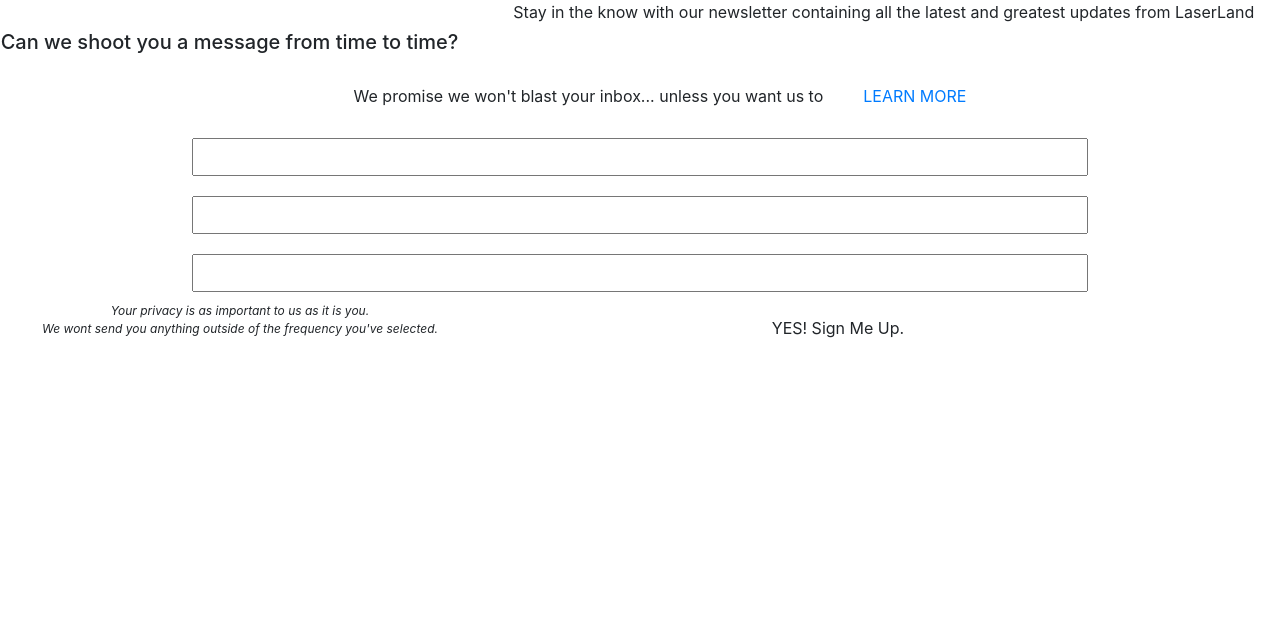
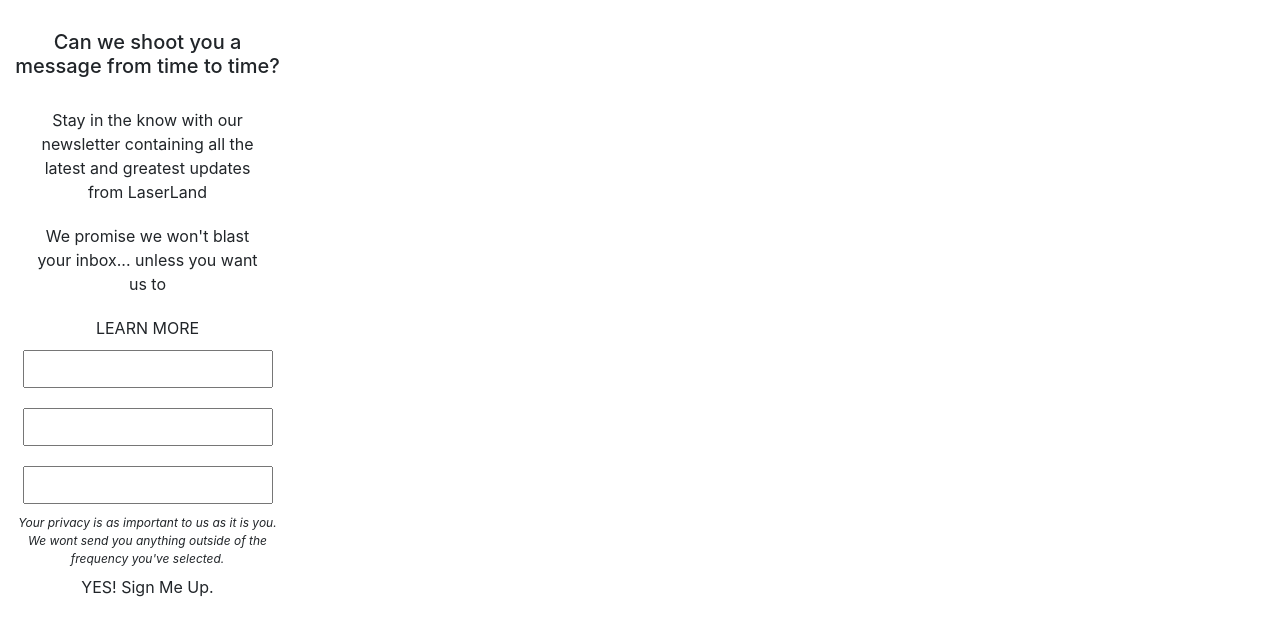
Before and after one commit to csgill32/lasertag, a Django app: page / in a window 1280 px wide. Shown: the top 636 px of the page. Run offline with Django 3.2, Linux system fonts and the light colour scheme; some libraries are stand-ins or nearby versions.

Commit message:
styling refined, learn more modal added.

```diff
--- a/main_app/static/css/styles.css
+++ b/main_app/static/css/styles.css
@@ -6,10 +6,21 @@
     border-bottom: 1px solid #ddd;
     padding: 15px;
 } */
+* {
+    box-sizing: border-box;
+    margin: 0 auto;
+}
+
+.home__section {
+    max-width: 325px;
+    display: flex;
+    justify-content: center;
+}
 
 .header {
     display: flex;
     justify-content: center;
+    padding: 0 10px;
 }
 
 .subheader {
@@ -33,25 +44,15 @@
     margin-bottom: auto;
 }
 
-#id_first_name {
-    width: 70vw;
+#id_first_name, #id_last_name, #id_email  {
+    width: 250px;
     margin: 10px auto;
     padding: 5px 10px;
 }
 
-#id_last_name {
-    width: 70vw;
-    margin: 10px auto;
-    padding: 5px 10px;
-}
-
-#id_email {
-    width: 70vw;
-    margin: 10px auto;
-    padding: 5px 10px;
-}
 
 .footer {
+    max-width: 325px;
     display: flex;
     justify-content: center;
 }
@@ -60,11 +61,12 @@
     text-align: center;
     font-size: 12px;
     font-style: italic;
+    margin: 0 15px;
 }
 
 .sign__up {
     margin: auto;
-    width: 100vh;
+    width: 325px;
     background-color: black;
     color: white;
 }
@@ -72,3 +74,14 @@
 ::placeholder {
     color: black;
 }
+
+.policy__close {
+    display: flex;
+    justify-content: flex-end;
+    margin-bottom: 10px;
+}
+
+.policy__body, .policy__content {
+    font-size: 12px;
+    max-width: 300px;
+}
--- a/main_app/templates/home.html
+++ b/main_app/templates/home.html
@@ -2,13 +2,13 @@
 
 {% block content %}
 
-
-
+<div class="row home__section">
+    <div class="col">
         <header class='row header'>
             <h5 class='subheader'>Can we shoot you a message from time to time?</h5>
             <p class='subtext'>Stay in the know with our newsletter containing all the latest and greatest updates from LaserLand</p>
             <p class='subtext'>We promise we won't blast your inbox... unless you want us to </p>
-    <p><a href="#"> LEARN MORE </a></p>
+            <a data-toggle="modal" data-target="#learn__more__modal">LEARN MORE</a>
         </header>
         <section class='row newsletter__form'>
             <form action="{% url 'home' %}" method='POST'>
@@ -24,10 +24,30 @@
                 </div>
                 <footer class='row footer'>
                     <p class='footer__text'>Your privacy is as important to us as it is you. <br /> We wont send you anything outside of the frequency you've selected.</p>
-            <input type="submit" class='btn sign__up' value='YES! Sign Me Up.'>
+                    <input type="submit" class='btn sign__up' data-toggle="modal" value='YES! Sign Me Up.'>
                 </footer>
             </form>
         </section>
+    </div>
+</div>
+
+      <!-- Modal -->
+      <div class="modal fade" id="learn__more__modal" >
+        <div class="modal-dialog modal-dialog-centered modal-sm">
+          <div class="modal-content policy__content">
+            <div class="modal-body policy__body">
+                <div class="col policy__close">
+                    <a data-dismiss="modal">CLOSE X</a>
+                </div>
+                <h6>PRIVACY POLICY/TERMS & CONDITIONS</h6>
+                <p>Lorem ipsum dolor sit amet consectetur adipisicing elit. A repudiandae ea, neque totam saepe architecto tenetur adipisci maxime, numquam culpa commodi voluptates minima, laudantium consequatur quo quisquam! Excepturi, fuga in. Lorem ipsum dolor sit, amet consectetur adipisicing elit. Asperiores laboriosam voluptatibus quos voluptate repellat blanditiis quidem quisquam culpa quas aperiam! Possimus expedita officia perferendis, quos labore deleniti dolore aspernatur reiciendis. Lorem, ipsum dolor sit amet consectetur adipisicing elit. Rerum aspernatur perspiciatis ut culpa quasi eligendi fugiat maxime, esse nemo eveniet delectus maiores repellat, officia quas voluptates minus deserunt unde quibusdam.</p>
+                <p>Lorem ipsum dolor sit amet consectetur adipisicing elit. A repudiandae ea, neque totam saepe architecto tenetur adipisci maxime, numquam culpa commodi voluptates minima, laudantium consequatur quo quisquam! Excepturi, fuga in. Lorem ipsum dolor sit, amet consectetur adipisicing elit. Asperiores laboriosam voluptatibus quos voluptate repellat blanditiis quidem quisquam culpa quas aperiam! Possimus expedita officia perferendis, quos labore deleniti dolore aspernatur reiciendis. Lorem, ipsum dolor sit amet consectetur adipisicing elit. Rerum aspernatur perspiciatis ut culpa quasi eligendi fugiat maxime, esse nemo eveniet delectus maiores repellat, officia quas voluptates minus deserunt unde quibusdam.</p>
+            </div>
+          </div>
+        </div>
+    </div>
+
+
 
 
 {% endblock %}
--- a/main_app/views.py
+++ b/main_app/views.py
@@ -18,7 +18,7 @@
         if subscriber_form.is_valid():
             new_subscriber = subscriber_form.save(commit=False)
             new_subscriber.save()
-            return redirect('home')
+            return redirect('home', { subscribed: True })
     else:
         subscriber_form = Subscriber_Form()
     subscribers = Subscriber.objects.all()
```
Also changed, not shown: main_app/static/images/laserBG_IMG.png (added). Lines whose indentation alone changed are shown as unchanged.
